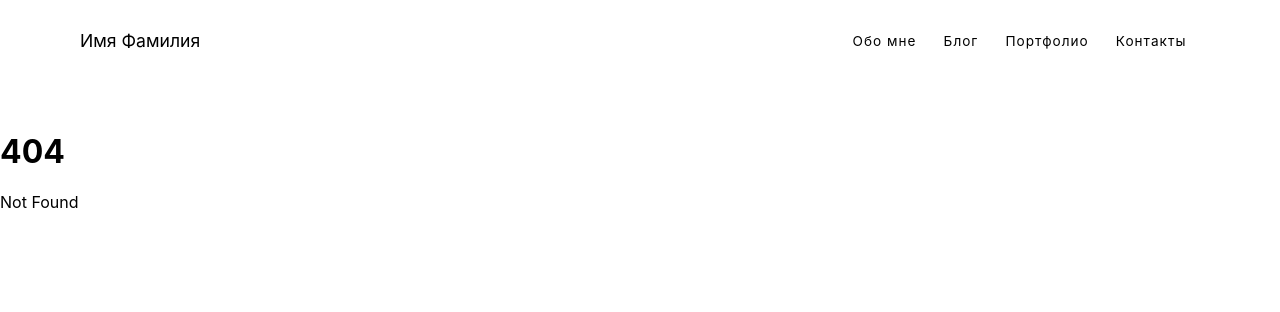
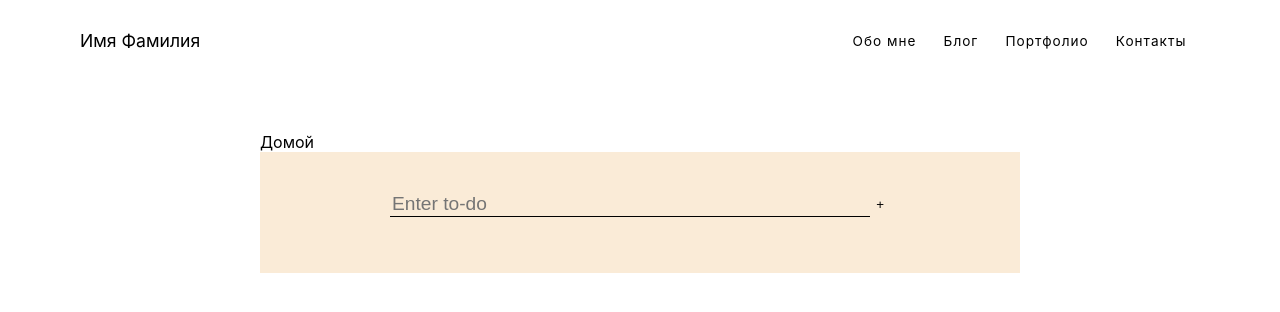
Before and after one commit to gitHubUser1478/svetleTest1, a SvelteKit app: page /portfolio/apps/1 in a window 1280 px wide. Before the commit this address had no page. Shown: the top 312 px of the page. Built offline with nearby package versions, Linux system fonts and the light colour scheme.

Commit message:
add todo app

```diff
--- /dev/null
+++ b/src/components/icon.svelte
@@ -0,0 +1,15 @@
+<script>
+
+    export let name;
+    const icons=[
+        {
+            name:'check-mark',
+            path:'<path d="M19.77 4.93l1.4 1.4L8.43 19.071-5.6-5.6 1.4-1.4 4.2 4.2L19.77 4.93m0-2.83L8.43 13.441-4.2-4.2L0 13.4718.43 8.43L24 6.33 19.77 2.1z"fill="currentColor"></path>',
+        },
+        {
+            name:'delete',
+            path:'<path d="M6 19c0 1.1.9 2 2 2h8c1.1 0 2-.9 2-2V7H6v12zM8 9h8v10H8V9zm7.5-51-1-1h-51-1 1H5v2h14v4h-3.5z"fill="currentColor"></path>',
+        },
+    ];
+    let icon = icons.find((item)=>item.name===name);
+    </script>
--- /dev/null
+++ b/src/routes/portfolio/+layout.svelte
@@ -0,0 +1,5 @@
+<div class="container">
+
+    <slot />
+
+    </div>
--- a/src/routes/portfolio/+page.svelte
+++ b/src/routes/portfolio/+page.svelte
@@ -0,0 +1,44 @@
+<svelte:head>
+    <title>
+        Блог
+    </title>
+</svelte:head>
+<div class="container">
+    <h1>Мои проекты</h1>
+    <div class="apps">
+        {#each routes as page}
+            <div class="app">
+                <h2>{page.title}</h2>
+                <p>{page.body}</p>
+                <p class="readmore">
+                    <a href={`/portfolio/apps/${page.id}`} class="link">Читать далее</a>
+                </p>
+            </div>
+        {/each}
+    </div>
+</div>
+
+<style>
+    .container{
+        margin: 50px auto;
+        max-width: 800px;
+        padding: 0 20px;
+    }
+    .apps{
+        display: grid;
+        grid-template-columns: 1fr 1fr;
+        grid-gap: 20px;
+    }
+    .app{
+        border: 1px solid #ddd;
+        padding: 10px;
+        box-shadow: 0 0 10px #eee;
+    }
+    .link{
+        color: rgb(10, 10, 139);
+    }
+</style>
+
+<script>
+    import {routes} from './routes.js'
+</script>
--- /dev/null
+++ b/src/routes/portfolio/apps/1/+layout.svelte
@@ -0,0 +1,11 @@
+<div class="container">
+    <a href="/portfolio">Домой</a>
+    <slot/>
+</div>
+<style>
+    .container{
+        margin: 50px auto;
+        max-width: 800px;
+        padding: 0 20px;
+    }
+</style>
--- /dev/null
+++ b/src/routes/portfolio/apps/1/+page.svelte
@@ -0,0 +1,132 @@
+<script>
+    import Icon from './../../../../components/icon.svelte';
+    function remove(index){
+        todoList.splice(index,1);
+        todoList=todoList;
+    }
+    function complete(index){
+        todoList[index].completed =!todoList[index].completed
+    }
+    let newItem = '';
+    let todoList = [];
+    function add(){
+        if (newItem !==''){
+            todoList = [
+                ...todoList,
+                {
+                    Задача: newItem,
+                    Завершено: false,
+                },
+            ];
+            newItem = '';
+        }
+    }
+</script>
+<main>
+    <form on:submit|preventDefault={add}>
+        <input bind:value={newItem} placeholder="Enter to-do"/>
+        <button class="add-todo" on:click={add}><span>+</span></button>
+    </form>
+    <div class="todos">
+        {#each todoList as item, index}
+        <div class="todo" class:completed={item.completed}>
+        <span class="todo__text">{item.task}</span>
+        <div class="todo__buttons">
+            <button class="complete" on:click={()=>complete(index)}>
+                <icon name="check-mark"/>
+            </button>
+            <button class="delete" on:click={()=>remove(index)}>
+                <icon name = "delete"/>
+            </button>
+            </div>
+        </div>
+        {/each}
+    </div>
+</main>
+<style>
+    main{
+        display: flex;
+        flex-direction: column;
+        align-items: center;
+        min-height: 100%;
+        padding: 5vmin;
+        box-sizing: border-box;
+        background: antiquewhite;
+    }
+    form{
+        width: 100%;
+        max-width: 500px;
+        display: flex;
+        align-items: center;
+        margin-bottom: 1rem;
+    }
+    input{
+        flex-grow: 1;
+        width: 0;
+         border: none;
+         border-bottom: 1px solid black;
+         background: transparent;
+         box-shadow: none;
+         font-size: 1.2rem;
+         margin: 0;
+         outline: none;
+    }
+
+    .todo{
+        display: flex;
+        padding: 20px;
+        border-radius: 20px;
+        box-shadow: 0 0 15px rgb(0, 0, 0 / 20%);
+        background-color: hsla(0, 0%, 100%, 0.2);
+        margin-top: 1rem;
+        font-size: 1.2rem;
+        justify-content: space-between;
+        align-items: center;
+    }
+    .todo\_\_buttons{
+        display: flex;
+        align-items: center;
+        margin-left: 1rem;
+    }
+    .todo button{
+        width: 32px;
+        height: 32px;
+        padding: 4px;
+        margin: 0;
+        flex-shrink: o;
+    }
+    h1{
+        text-align:center;
+        font-size: 1.5rem;
+        margin: 2em 0 ;
+    }
+
+    button{
+        background-color: transparent;
+        border:none;
+    }
+    button.delete,
+    button.delete:hover{
+        color: brown;
+        transition: color 100ms ease-out;
+    }
+    button.complete,
+    button.complete:hover{
+        color: cadetblue;
+        transition: color 100ms ease-out;
+    }
+    .todo.completed{
+        color:slategray;
+    }
+    .todo.completed .todo\_\_text{
+        text-decoration: line-through;
+    }
+    .todo.completed button{
+        color: silver;
+    }
+    .todos{
+        width: 100%;
+        max-width: 500px;
+    }
+
+</style>
--- /dev/null
+++ b/src/routes/portfolio/routes.js
@@ -0,0 +1,13 @@
+export const routes = [
+
+    {
+
+    id: 1,
+
+    title: 'TODO',
+
+    body: 'Простое и удобное приложение для организации задач. С его помощью вы можете легко создавать, отслеживать и завершать свои ежедневные задачи.',
+
+    },
+
+    ];
```
